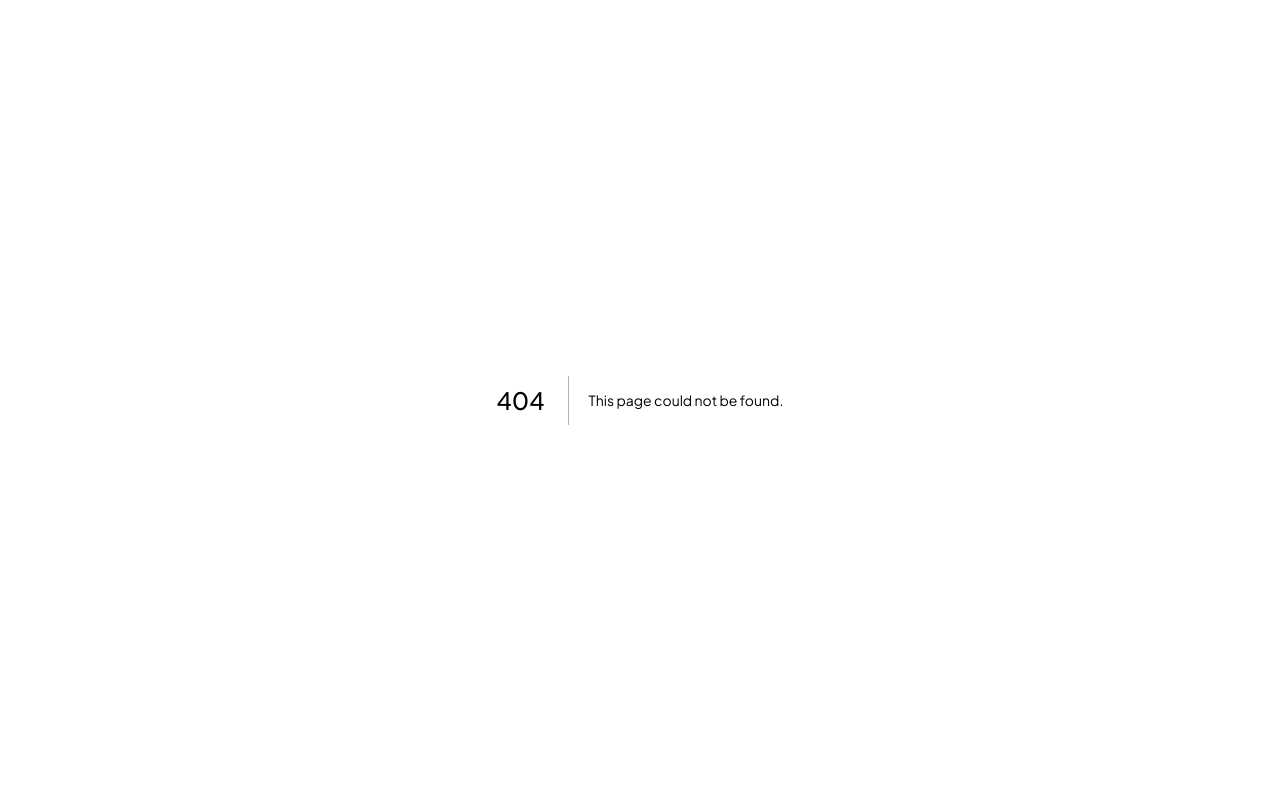
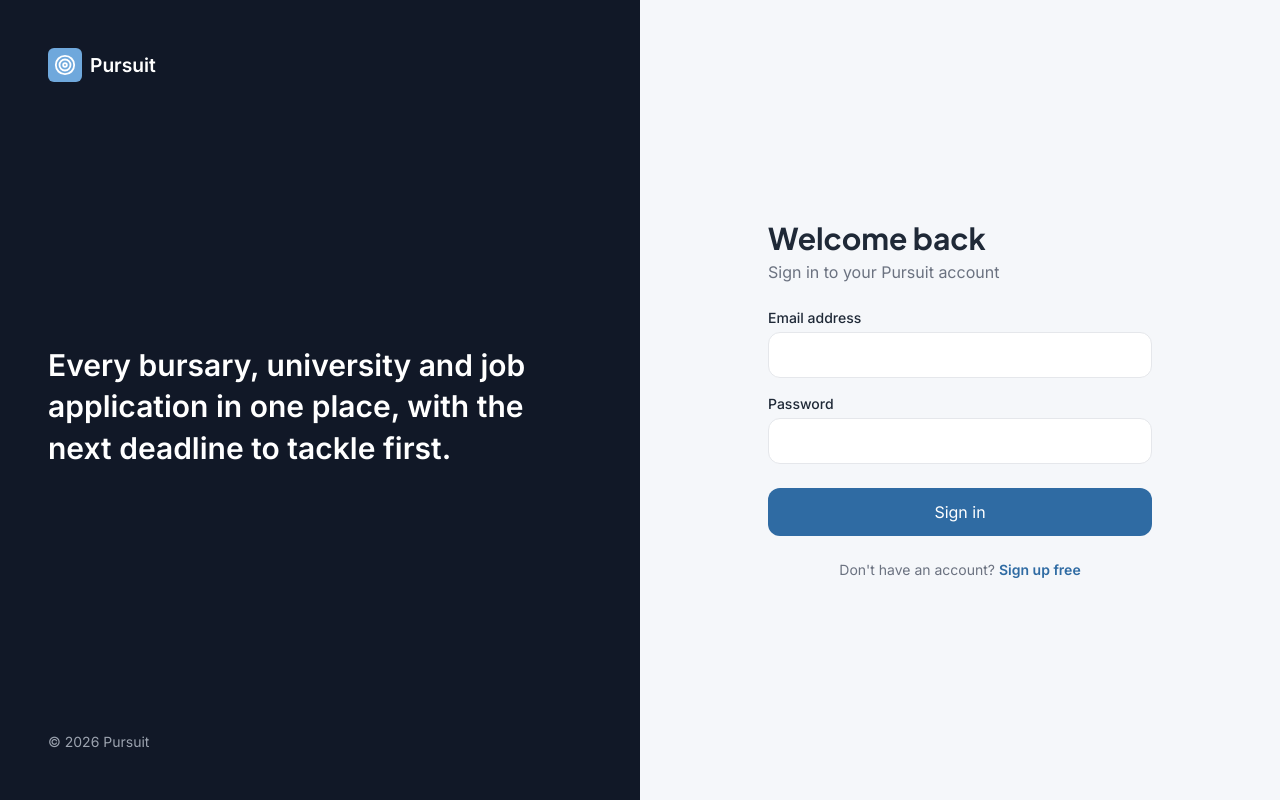
Before and after one commit to thatomakhusha/pursuit, a Next.js app: page /login in a window 1280 px wide. Before the commit this address had no page. Built offline with nearby package versions, Linux system fonts and the light colour scheme.

Commit message:
Add login page and form

```diff
--- a/package.json
+++ b/package.json
@@ -11,9 +11,11 @@
   "dependencies": {
     "@supabase/ssr": "^0.12.7",
     "@supabase/supabase-js": "^2.118.0",
+    "lucide-react": "^1.61.0",
     "next": "16.4.3",
     "react": "19.3.0",
-    "react-dom": "19.3.0"
+    "react-dom": "19.3.0",
+    "react-icons": "^5.7.0"
   },
   "devDependencies": {
     "@tailwindcss/turbopack": "^4",
--- /dev/null
+++ b/src/app/(auth)/login/page.tsx
@@ -0,0 +1,45 @@
+import LoginForm from "@/components/auth/LoginForm";
+import { Target } from "lucide-react";
+import Link from "next/link";
+import { Suspense } from "react";
+
+async function LoginFormSlot({ searchParams }: { searchParams: Promise<{ error?: string }> }) {
+    const { error } = await searchParams;
+    return <LoginForm error={error} />;
+}
+
+export default function LoginPage({ searchParams }: { searchParams: Promise<{ error?: string }> }) {
+    return(
+
+        <main className="grid min-h-screen md:grid-cols-2">
+
+            <section className="hidden bg-sidebar p-12 text-white md:flex md:flex-col md:justify-between">
+                <Link href="/" className="flex items-center gap-2">
+                    <div className="bg-primary p-1.5 text-white rounded-md">
+                        <Target size={22}/>
+                    </div>
+                    <span className="text-white font-bold text-[1.2rem]">
+                        Pursuit
+                    </span>
+                </Link>
+
+                <p className="text-3xl font-bold leading-snug">
+                    Every bursary, university and job application in one place, with the next deadline to tackle first.
+                </p>
+
+                <p className="text-sm text-text-muted">
+                    © 2026 Pursuit
+                </p>
+            </section>
+
+            <section className="flex items-center justify-center p-6">
+                <div className="w-full max-w-sm">
+                    <p className="mb-6 text-xl font-bold md:hidden">Pursuit</p>
+                    <Suspense fallback={null}>
+                        <LoginFormSlot searchParams={searchParams} />
+                    </Suspense>
+                </div>
+            </section>
+        </main>
+    );
+}
--- /dev/null
+++ b/src/components/auth/LoginForm.tsx
@@ -0,0 +1,33 @@
+import { login } from "@/app/(auth)/actions";
+import Link from "next/link";
+
+export default function LoginForm({ error }: { error?: string }){
+    return(
+        <div>
+            <h1 className="text-3xl font-bold">
+                Welcome back
+            </h1>
+            <p className="text-text-secondary mt-1">
+                Sign in to your Pursuit account
+            </p>
+            {error && <p role="alert" className="mt-4 rounded-lg bg-red-50 p-3 text-sm text-red-700">{error}</p>}
+            <form action={login} className="mt-6 space-y-4">
+                <label className="block text-sm font-medium">
+                    Email address
+                    <input name="email" type="email" required autoComplete="email" className="focus:border-primary-dark focus:outline-none mt-1 w-full rounded-xl border border-gray-200 bg-surface p-3 text-base"/>
+                </label>
+                <label className="block text-sm font-medium">
+                    Password
+                    <input name="password" type="password" required autoComplete="current-password" className="focus:border-primary-dark focus:outline-none mt-1 w-full rounded-xl border border-gray-200 bg-surface p-3 text-base"/>
+                </label>
+
+                <button type="submit" className="mt-2 w-full rounded-xl bg-primary-dark p-3 font-semibold text-white">Sign in</button>
+            </form>
+            <p className="mt-6 text-center text-sm text-text-secondary">
+                Don&apos;t have an account?{" "}
+                <Link href="/signup" className="font-semibold text-primary-dark">Sign up free</Link>
+            </p>
+
+        </div>
+    );
+}
```
Also changed, not shown: 1 other file (tests, documents, lock files or other folders).
